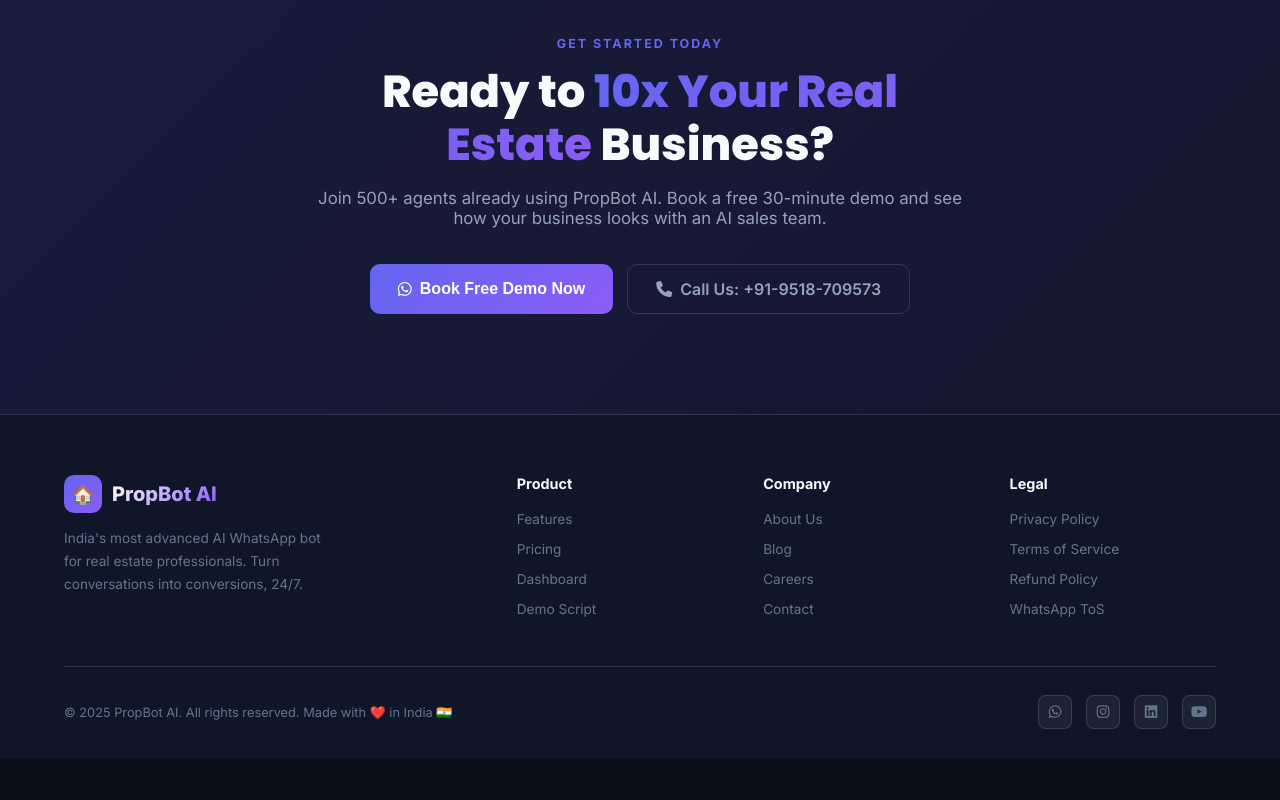
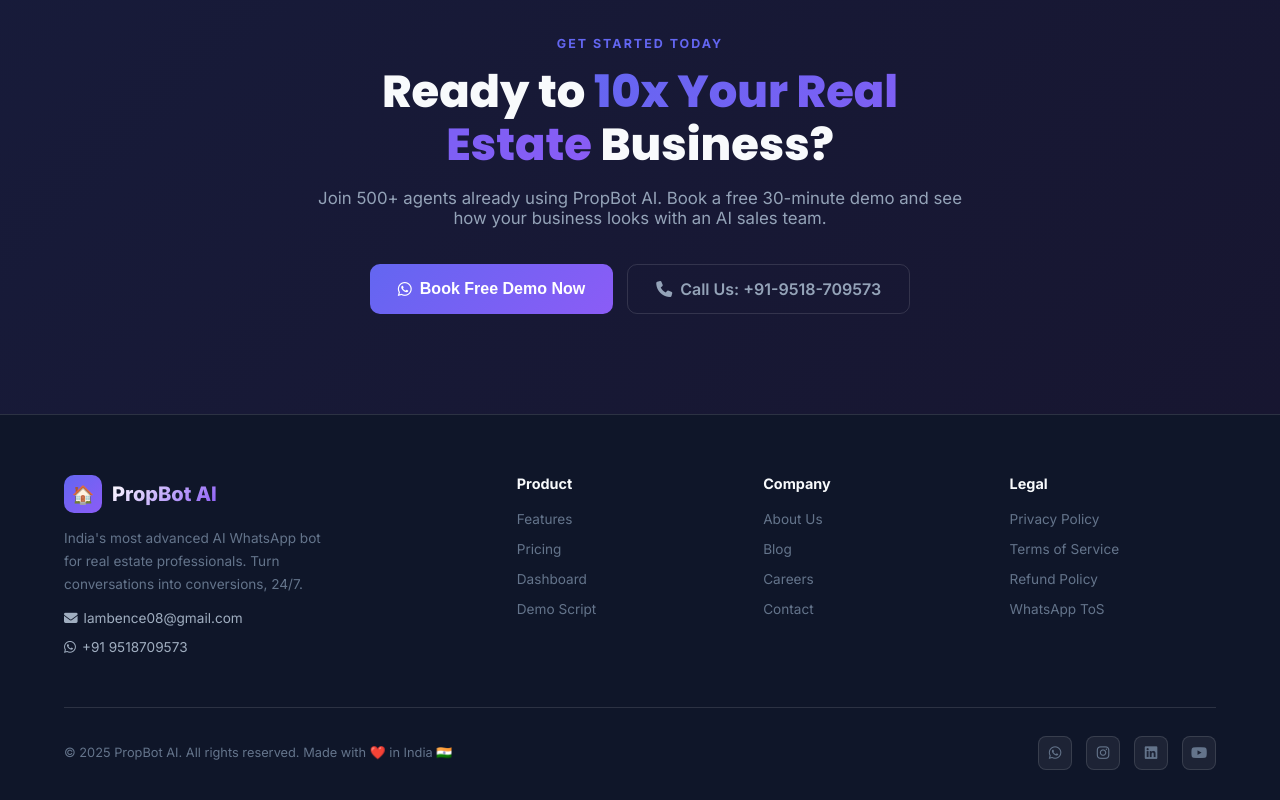
Before and after one commit to lambence08-hash/propbot, a website: page index.html in a window 1280 px wide. Shown: the part 5571-6371 px from the top of the page. Before the commit the page ends 6330 px from the top, so only its background shows below. Drawn offline with Linux system fonts and the light colour scheme.

Commit message:
Add email and WhatsApp to footer

```diff
--- a/index.html
+++ b/index.html
@@ -561,6 +561,8 @@ footer{background:var(--dark2);border-top:1px solid var(--glass-border);padding:
       <div class="footer-brand">
         <div class="logo"><div class="logo-icon">🏠</div><span>PropBot AI</span></div>
         <p style="margin-top:14px">India's most advanced AI WhatsApp bot for real estate professionals. Turn conversations into conversions, 24/7.</p>
+        <p style="margin-top:10px;color:#a0aec0"><i class="fas fa-envelope" style="margin-right:6px"></i><a href="mailto:lambence08@gmail.com" style="color:#a0aec0">lambence08@gmail.com</a></p>
+        <p style="margin-top:6px;color:#a0aec0"><i class="fab fa-whatsapp" style="margin-right:6px"></i><a href="https://wa.me/919518709573" style="color:#a0aec0">+91 9518709573</a></p>
       </div>
       <div class="footer-col">
         <h4>Product</h4>
@@ -577,7 +579,7 @@ footer{background:var(--dark2);border-top:1px solid var(--glass-border);padding:
           <li><a href="#">About Us</a></li>
           <li><a href="#">Blog</a></li>
           <li><a href="#">Careers</a></li>
-          <li><a href="#">Contact</a></li>
+          <li><a href="mailto:lambence08@gmail.com">Contact</a></li>
         </ul>
       </div>
       <div class="footer-col">
```
